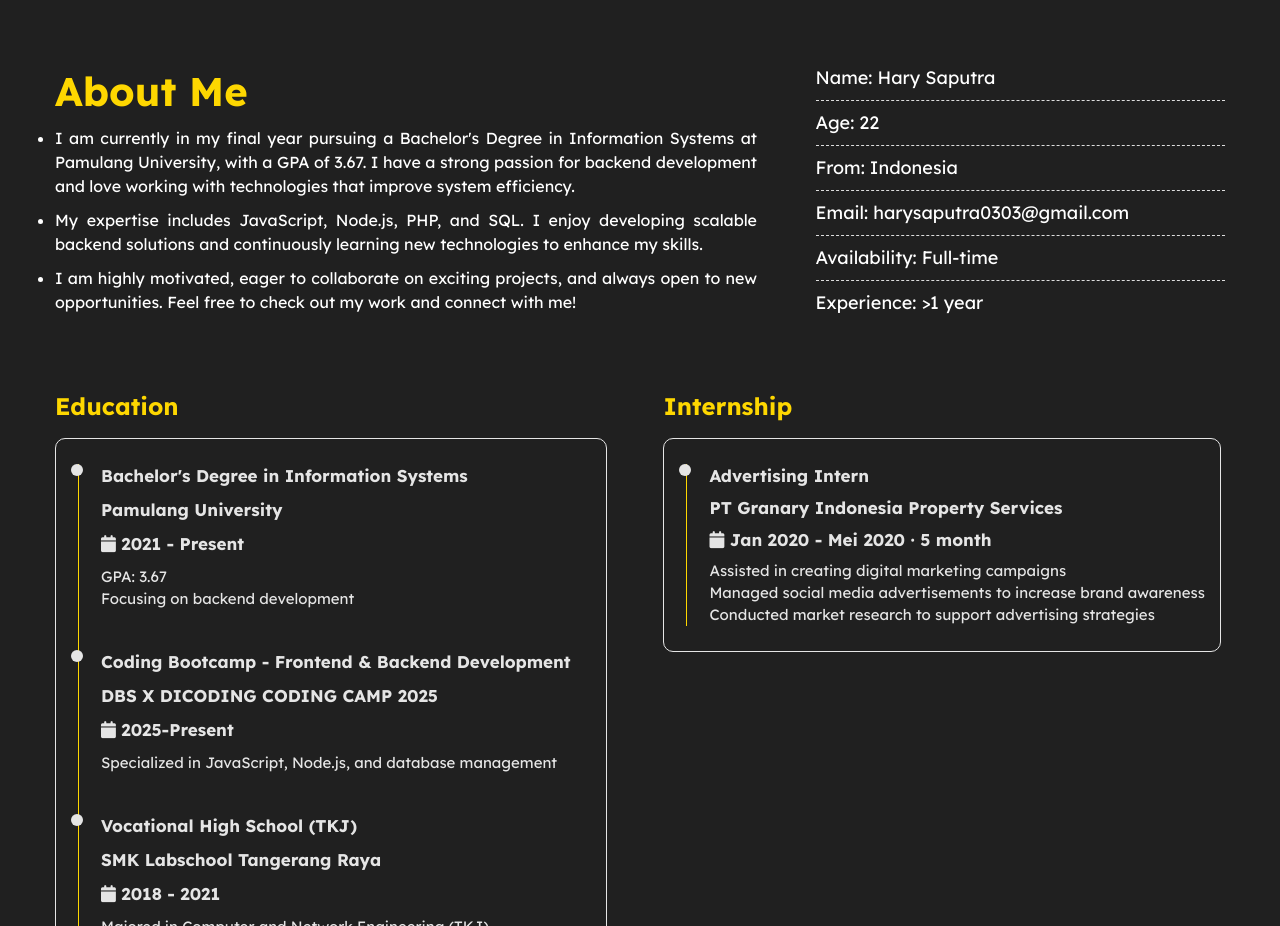
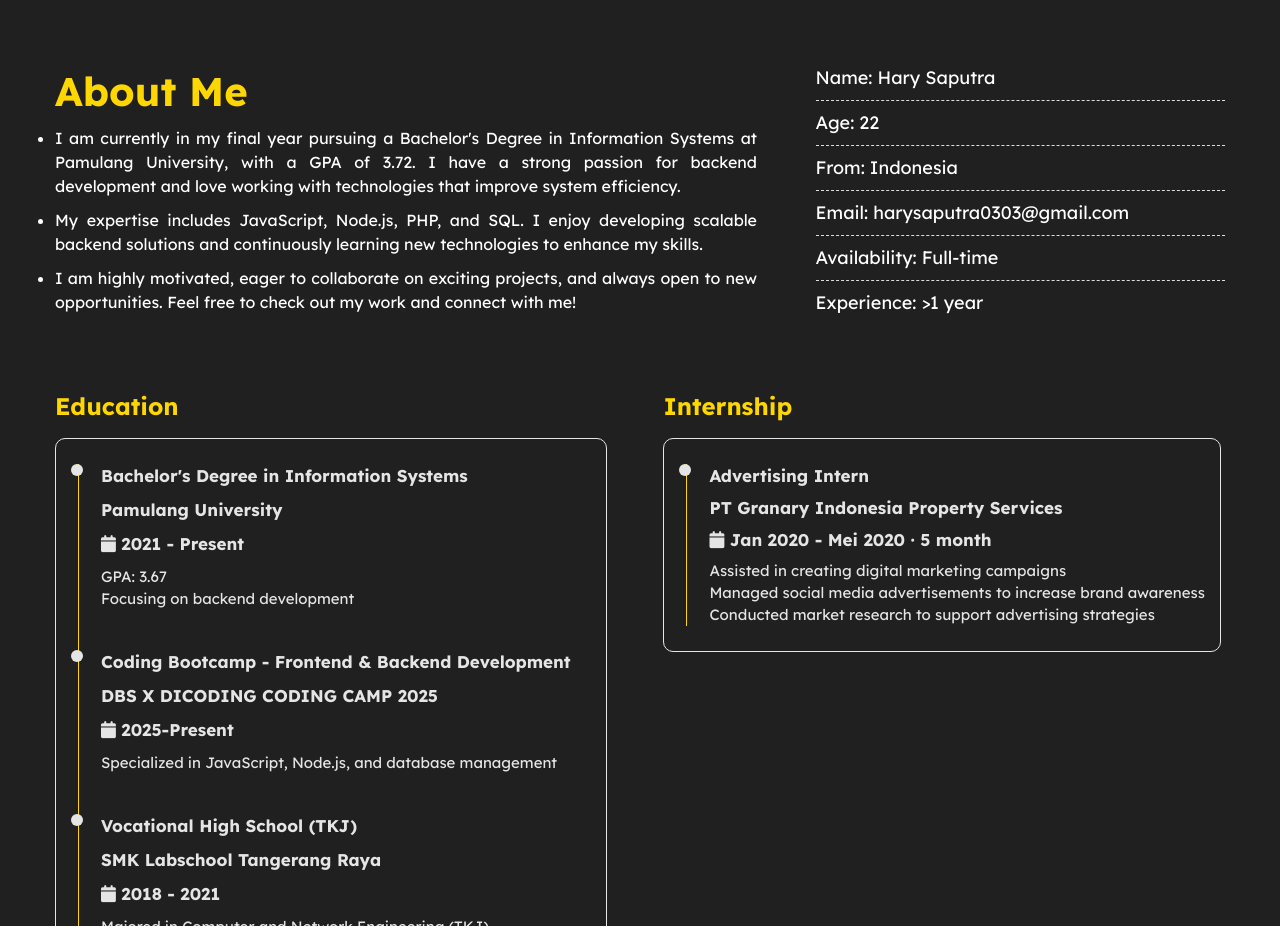
Before and after one commit to HarySaputra3/new-portofolio, a plain HTML site: page index.html in a window 1280 px wide. Shown: the part 940-1866 px from the top of the page. Drawn offline with nearby package versions, Linux system fonts and the light colour scheme.

Commit message:
Update ipk

```diff
--- a/index.html
+++ b/index.html
@@ -106,7 +106,7 @@
             <ul>
               <li>
                 I am currently in my final year pursuing a Bachelor's Degree in
-                Information Systems at Pamulang University, with a GPA of 3.67.
+                Information Systems at Pamulang University, with a GPA of 3.72.
                 I have a strong passion for backend development and love working
                 with technologies that improve system efficiency.
               </li>
```
